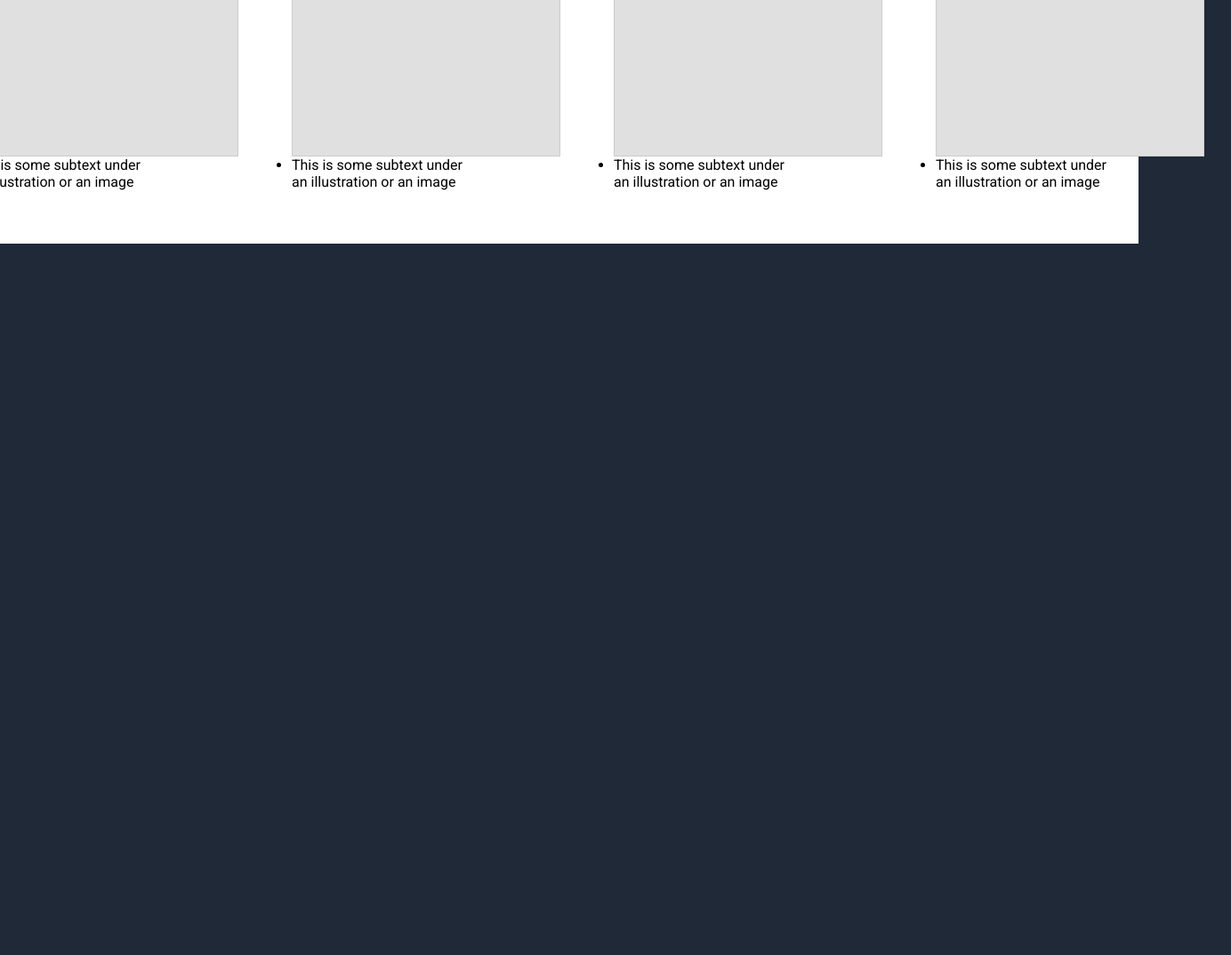
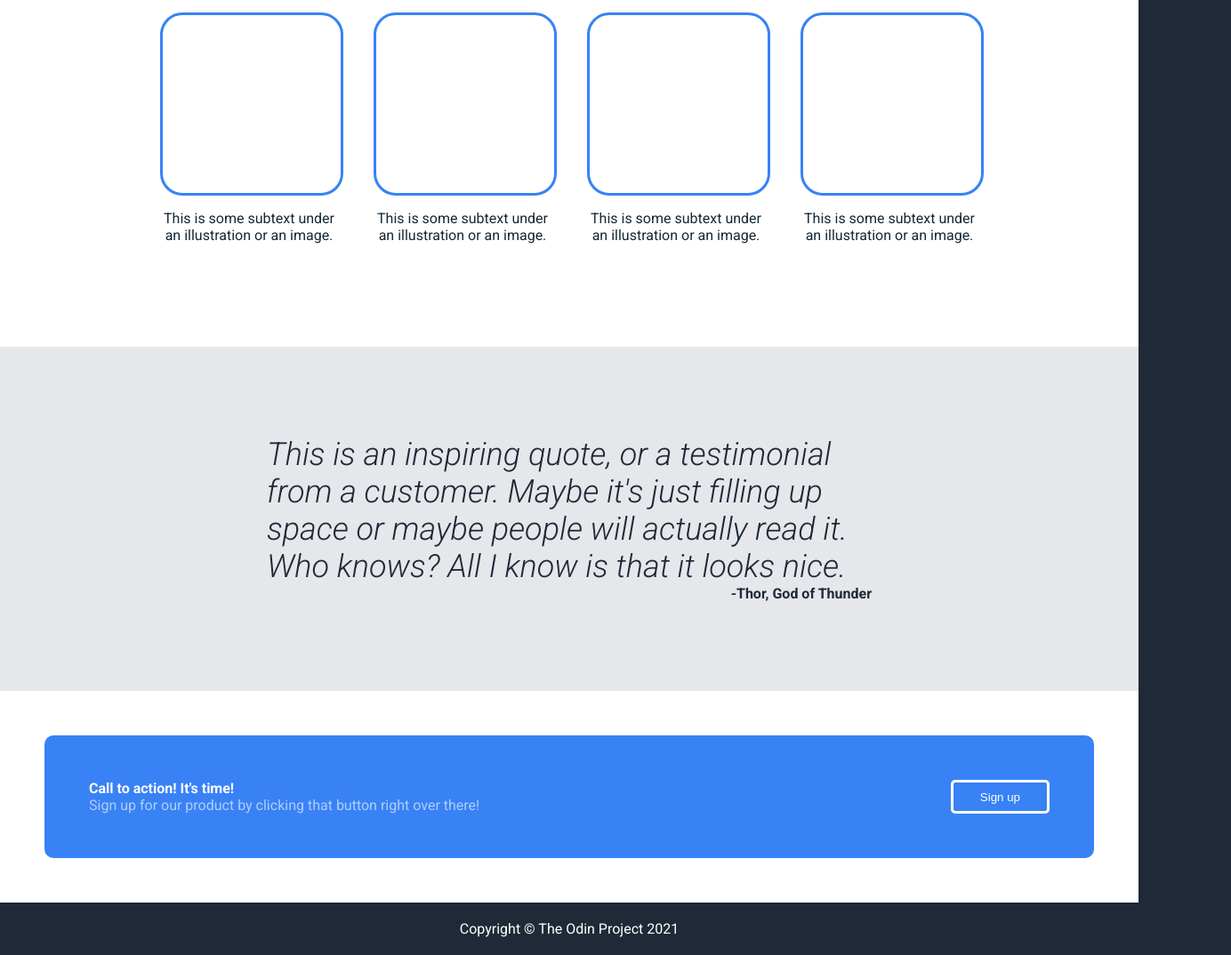
Before and after one commit to justinhcabral/odin-landingPage, a plain HTML site: page index.html in a window 1280 px wide. Shown: the part 727-1801 px from the top of the page at 89% size, 1384 px wide, since content can reach past the window. Before the commit the page ends 1001 px from the top, so only its background shows below. Drawn offline with Linux system fonts and the light colour scheme.

Commit message:
Finish Landing PageDraft

```diff
--- a/index.html
+++ b/index.html
@@ -9,6 +9,9 @@
   <link rel="preconnect" href="https://fonts.googleapis.com">
   <link rel="preconnect" href="https://fonts.gstatic.com" crossorigin>
   <link href="https://fonts.googleapis.com/css2?family=Roboto:wght@400;700&display=swap" rel="stylesheet">
+  <link rel="preconnect" href="https://fonts.googleapis.com">
+  <link rel="preconnect" href="https://fonts.gstatic.com" crossorigin>
+  <link href="https://fonts.googleapis.com/css2?family=Roboto:ital,wght@0,500;1,300&display=swap" rel="stylesheet">
 
   <title>Landing page</title>
 </head>
@@ -20,15 +23,21 @@
           Header Logo
       </div>
       <ul class="header-links">
+        <li>
+          <a>header link one</a>
+        </li>
+        <li>
           <a>header link two</a>
-        <a>header link two</a>
+        </li>
+        <li>
           <a>header link three</a>
+        </li>
       </ul>
     </div>
 
     <div class="introduction">
       <div class="intro-text">
-        <h2 class="intro-subheading">
+        <h2 class="hero-text">
           This website is awesome
         </h2>
         <p class="intro-par">
@@ -39,31 +48,47 @@
         <img class="intro-image" src="images/pexels-guilherme-rossi-1755700.jpg" alt="this is a placeholder for an image">
       </div>
     </div>
-    <div class="body">
+  </div>
+  <div class="mid">
     <h2 class="information-header">
         Some random information.
     </h2>
     <ul class="unordered-list">
-        <div class="illus-image">
+      <li class="illus-image">
         <div class="image-placeholder"></div>
-          <li>This is some subtext under an illustration or an image</li>
+        <p>This is some subtext under an illustration or an image.</p>
+      </li>
+      <li class="illus-image">
+        <div class="image-placeholder"></div>
+        <p>This is some subtext under an illustration or an image.</p>
+      </li>
+      <li class="illus-image">
+        <div class="image-placeholder"></div>
+        <p>This is some subtext under an illustration or an image.</p>
+      </li>
+      <li class="illus-image">
+        <div class="image-placeholder"></div>
+        <p>This is some subtext under an illustration or an image.</p>
+      </li>
+    </ul>
   </div>
-        <div class="illus-image">
-          <div class="image-placeholder"></div>
-          <li>This is some subtext under an illustration or an image</li>
+  <div class="quote-section">
+    <p class="quote-text">
+      This is an inspiring quote, or a testimonial from a customer. Maybe it's just filling up space or maybe people will actually read it. Who knows? All I know is that it looks nice.
+    </p>
+    <p class="figure">-Thor, God of Thunder</p>
   </div>
-        <div class="illus-image">
-          <div class="image-placeholder"></div>
-          <li>This is some subtext under an illustration or an image</li>
+  <div class="bottom">
+    <div class="call-to-action">
+      <div class="cta-left">
+        <h4 class="cta-header">Call to action! It's time!</h4>
+        <p class="cta-text">Sign up for our product by clicking that button right over there!</p>
       </div>
-        <div class="illus-image">
-          <div class="image-placeholder"></div>
-          <li>This is some subtext under an illustration or an image</li>
+      <button class="sign-up">Sign up</button>
     </div>
-      </ul>
-
   </div>
-
+  <div class="footer">
+    Copyright &#169 The Odin Project 2021
   </div>
 </body>
 </html>
--- a/style.css
+++ b/style.css
@@ -1,9 +1,19 @@
 body{
   margin: 0;
+  width: 100%;
   background-color: #1F2937;
   font-family: 'Roboto', sans-serif;
 }
 
+html{
+  margin: 0;
+  width: 100%;
+}
+
+html, body {
+  margin: 0;
+  height: 100%;
+}
 
 .header{
   display: flex;
@@ -25,6 +35,12 @@ body{
   gap: 20px;
   font-size: 18px;
   color: #E5E7EB;
+  padding: 0;
+  white-space: nowrap;
+}
+
+ul{
+  list-style-type: none;
 }
 
 .introduction{
@@ -45,7 +61,7 @@ body{
   align-content: center;
 }
 
-.intro-subheading{
+.hero-text{
   font-size: 48px;
   font-weight: extra-bold;
   text-align: left;
@@ -72,11 +88,13 @@ body{
     object-fit: fill;
 }
 
-.body{
+.mid{
   display: flex;
   flex-direction: column;
   align-items: center;
   background-color: white;
+  margin: 0;
+  padding: 100px;
 }
 
 .information-header{
@@ -87,7 +105,9 @@ body{
 
 .unordered-list{
   display: flex;
-  margin: 30px;
+  margin: 0px;
+  gap: 40px;
+  padding: 0;
 }
 
 li{
@@ -96,14 +116,82 @@ li{
 }
 
 .image-placeholder{
-  width: 300px;
+  width: 100%;
   height: 200px;
-  background-color: #e0e0e0;
-  border: 1px solid #ccc;
+  background-color: white;
+  border: 3px solid #3882F6;
+  border-radius: 25px;
 }
 
 .illus-image{
   display: flex;
   flex-direction:column;
-  margin: 30px;
 }
+
+.illus-image p{
+  text-align: center;
+  color: #142937;
+  font-weight: lighter;
+}
+
+.quote-section{
+  background-color: #E5E7EB;
+  padding: 100px;
+}
+
+.quote-section p{
+  margin: 0;
+  color: #1F2937;
+}
+
+.quote-section{
+  padding: 100px 300px;
+  margin: 0;
+}
+
+.quote-text{
+  font-size: 36px;
+  font-style: italic;
+  font-weight: light;
+}
+
+.figure{
+  text-align: right;
+  font-weight: bold;
+}
+
+.bottom{
+  background-color: white;
+  padding: 50px;
+}
+
+.cta-header, .cta-text{
+  margin: 0;
+  color: white;
+}
+
+.cta-text{
+  opacity: 0.6;
+}
+
+.call-to-action{
+  background-color: #3882F6;
+  padding: 50px;
+  border-radius: 10px;
+  display: flex;
+  justify-content: space-between;
+}
+
+.sign-up{
+  background-color: #3882F6;
+  border: solid white;
+  color: white;
+  padding: 5px 30px;
+  border-radius: 5px;
+}
+
+.footer{
+  padding: 20px;
+  color: white;
+  text-align: center;
+}
```
Lines whose indentation alone changed are shown as unchanged.
